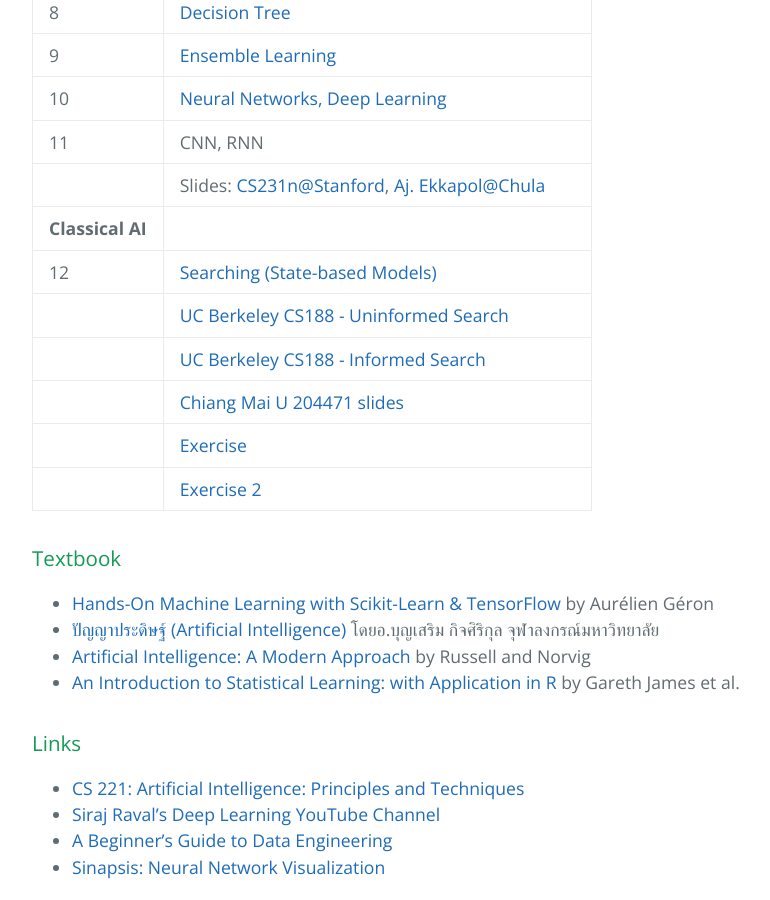
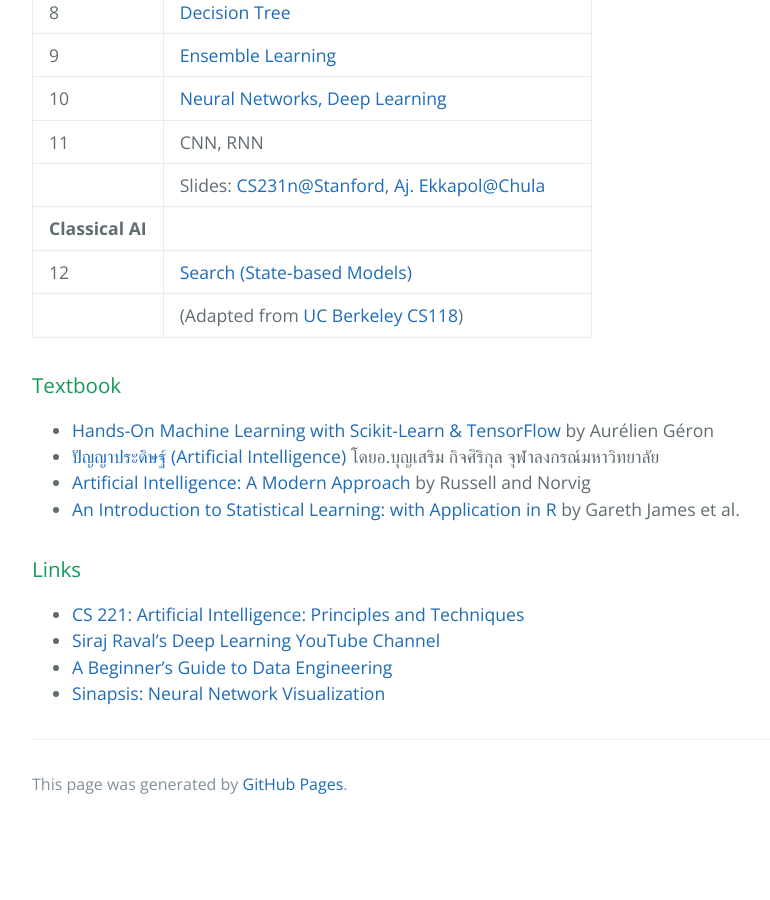
Before and after one commit to pratch/ml_course, a Jekyll site: the page built from index.md, in a window 1280 px wide and 900 px high, scrolled down 1869 px. Shown: the whole window, without its empty margins (192-962 px from the left). Built offline with Jekyll 4.4.1, drawn with Linux system fonts in a browser that asks for light colours; after the commit the page ends 2697 px from its top, so only the background shows below that.

Commit message:
Updated Search

```diff
--- a/index.md
+++ b/index.md
@@ -72,12 +72,16 @@ layout: default
 | 11 | CNN, RNN |
 |    | Slides: [CS231n@Stanford](http://cs231n.stanford.edu/slides/2017/cs231n_2017_lecture5.pdf), [Aj. Ekkapol@Chula](https://github.com/ekapolc/pattern_course18/blob/master/slides/L09-CNN-RNN.pdf) |
 | **Classical AI** ||
-| 12 | [Searching (State-based Models)](slides/12-search.pdf) |
+| 12 | [Search (State-based Models)](slides/12-search.pdf) |
+|    | (Adapted from [UC Berkeley CS118](http://ai.berkeley.edu/slides/Lecture%202%20--%20Uninformed%20Search/SP14%20CS188%20Lecture%202%20--%20Uninformed%20Search.pptx)) |
+
+{% comment %}
 |   | [UC Berkeley CS188 - Uninformed Search](http://ai.berkeley.edu/slides/Lecture%202%20--%20Uninformed%20Search/SP14%20CS188%20Lecture%202%20--%20Uninformed%20Search.pptx) |
 |   | [UC Berkeley CS188 - Informed Search](http://ai.berkeley.edu/slides/Lecture%203%20--%20Informed%20Search/SP14%20CS188%20Lecture%203%20--%20Informed%20Search.pptx) |
 |   | [Chiang Mai U 204471 slides](http://www.cs.science.cmu.ac.th/course/204471/lib/exe/fetch.php?media=04_searching_01_uninformed.pdf) |
 |   | [Exercise](http://ai.berkeley.edu/sections/section_0_v55LOfoUUwiW1k6Nchnk3Dw6WQuTW8.pdf) |
 |   | [Exercise 2](https://inst.eecs.berkeley.edu/~cs188/fa18/assets/hw/CS_188_Fall_2018_Written_HW1.pdf) |
+{% endcomment %}
 
 {% comment %}
 
```
